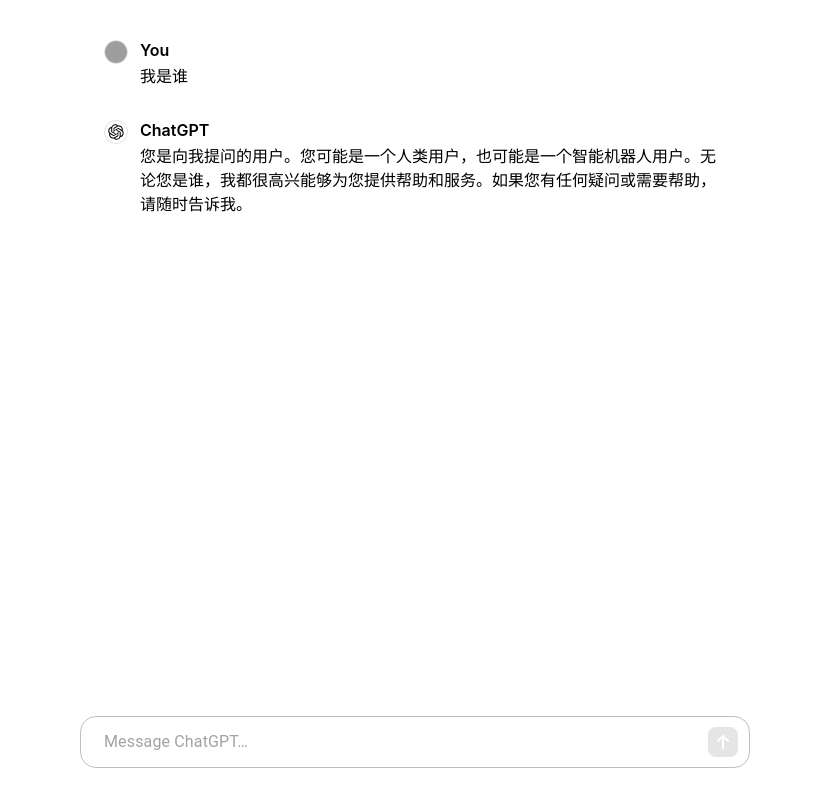
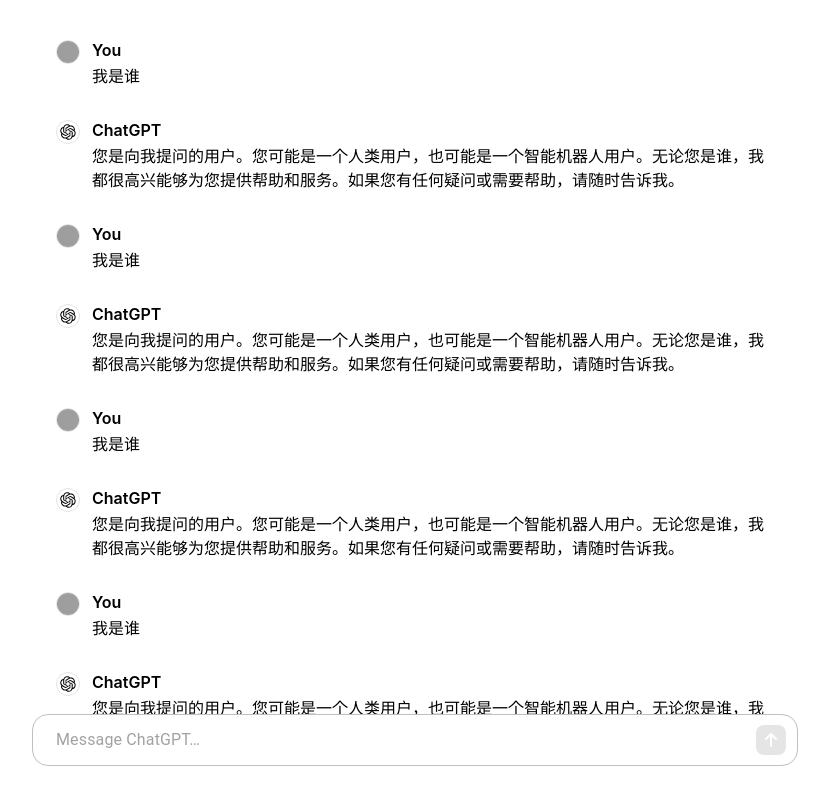
Before and after one commit to HokitChan/chat-gpt, a React (Create React App) app: page / in a window 1280 px wide. Shown: the whole page, without its empty margins (225-1054 px from the left). Built offline with nearby package versions, Linux system fonts and the light colour scheme; grey boxes are pictures that could not be loaded.

Commit message:
feat: 修改了App.tsx和FullWidthTextField.tsx文件，添加了新的聊天信息，并修复了文本字段组件的样式。

```diff
--- a/src/App.css
+++ b/src/App.css
@@ -8,12 +8,14 @@
     flex-direction: column;
     justify-content: space-between;
     align-content: center;
-    max-width: 670px;
-    min-height: 100vh;
+    max-width: 766px;
 
     .content {
+        max-width: 766px;
         padding: 24px;
         font-size: 16px;
+        overflow-y: scroll;
+        height: calc(100vh - 134px);
 
         .item {
             padding: 16px 0;
@@ -21,7 +23,7 @@
             .avatar {
                 display: flex;
 
-                .avatarWrap {
+                .avatar-wrap {
                     width: 24px;
                     height: 24px;
                     display: flex;
@@ -39,18 +41,34 @@
                     font-weight: 600;
                 }
             }
-            .innerText{
+
+            .inner-text {
                 line-height: 24px;
                 margin-left: 36px;
             }
         }
     }
-}
 
-.position-relative {
-    position: relative;
+    .bottom-bar {
+        position: relative;
+        padding-bottom: 34px;
+        background-color: white;
+
+    }
 }
 
 .text-white {
     color: white;
 }
+
+.animate-spin {
+    -webkit-animation: spin 1s linear infinite;
+    animation: spin 1s linear infinite;
+}
+
+@keyframes spin {
+    to {
+        -webkit-transform: rotate(1turn);
+        transform: rotate(1turn)
+    }
+}
--- a/src/App.tsx
+++ b/src/App.tsx
@@ -1,8 +1,6 @@
-import {useState, Fragment, useRef} from 'react';
+import {useState, useRef} from 'react';
 import './App.css';
 import FullWidthTextField from "./components/FullWidthTextField";
-import Box from '@mui/material/Box';
-import Grid from '@mui/material/Grid';
 import Container from '@mui/material/Container';
 
 interface Message {
@@ -26,6 +24,46 @@
         {
             "model": "openai/gpt-3.5-turbo",
             "messages": [
+                {
+                    "role": "user",
+                    "content": "我是谁"
+                },
+                {
+                    "role": "assistant",
+                    "content": "您是向我提问的用户。您可能是一个人类用户，也可能是一个智能机器人用户。无论您是谁，我都很高兴能够为您提供帮助和服务。如果您有任何疑问或需要帮助，请随时告诉我。"
+                },
+                {
+                    "role": "user",
+                    "content": "我是谁"
+                },
+                {
+                    "role": "assistant",
+                    "content": "您是向我提问的用户。您可能是一个人类用户，也可能是一个智能机器人用户。无论您是谁，我都很高兴能够为您提供帮助和服务。如果您有任何疑问或需要帮助，请随时告诉我。"
+                },
+                {
+                    "role": "user",
+                    "content": "我是谁"
+                },
+                {
+                    "role": "assistant",
+                    "content": "您是向我提问的用户。您可能是一个人类用户，也可能是一个智能机器人用户。无论您是谁，我都很高兴能够为您提供帮助和服务。如果您有任何疑问或需要帮助，请随时告诉我。"
+                },
+                {
+                    "role": "user",
+                    "content": "我是谁"
+                },
+                {
+                    "role": "assistant",
+                    "content": "您是向我提问的用户。您可能是一个人类用户，也可能是一个智能机器人用户。无论您是谁，我都很高兴能够为您提供帮助和服务。如果您有任何疑问或需要帮助，请随时告诉我。"
+                },
+                {
+                    "role": "user",
+                    "content": "我是谁"
+                },
+                {
+                    "role": "assistant",
+                    "content": "您是向我提问的用户。您可能是一个人类用户，也可能是一个智能机器人用户。无论您是谁，我都很高兴能够为您提供帮助和服务。如果您有任何疑问或需要帮助，请随时告诉我。"
+                },
                 {
                     "role": "user",
                     "content": "我是谁"
@@ -123,13 +161,13 @@
     const list = defaultParams.messages.map((item, index) => (
         <div key={index} className="item">
             {item.role === "user" ? (<div className="avatar">
-                <div className="avatarWrap">
+                <div className="avatar-wrap">
                     <img alt="User" referrerPolicy="no-referrer" loading="lazy" width="24" height="24" decoding="async"
                          src="https://lh3.googleusercontent.com/a/AGNmyxZ9M3HtcT3EoQC01SmTjLeddK15HtLp0kEoS4sAjg=s96-c"/>
                 </div>
                 <span>You</span>
             </div>) : (<div className="avatar">
-                <div className="avatarWrap">
+                <div className="avatar-wrap">
                     <svg width="16" height="16" viewBox="0 0 41 41" fill="none"
                          className="icon-sm" role="img">
                         <text x="-9999" y="-9999">ChatGPT</text>
@@ -140,19 +178,20 @@
                 </div>
                 <span>ChatGPT</span>
             </div>)}
-            <div className="innerText">{item.content}</div>
+            <div className="inner-text">{item.content}</div>
         </div>)
     );
     return (
-        <Container maxWidth="md">
             <div className="wrap">
                 <div className="content">{list}</div>
-                <FullWidthTextField
-                    ref={childRef}
-                    onValueChange={handleValueFromChild}
-                    isTyping={isTyping}/>
+                <div className="bottom-bar">
+                    <FullWidthTextField
+                        ref={childRef}
+                        onValueChange={handleValueFromChild}
+                        isTyping={isTyping}/>
+                </div>
+
             </div>
-        </Container>
     );
 }
 
--- a/src/components/FullWidthTextField.tsx
+++ b/src/components/FullWidthTextField.tsx
@@ -40,13 +40,7 @@
         }
     }
     return (
-        <Box
-            sx={{
-                maxWidth: "670px",
-                position: "relative",
-                paddingBottom:"32px"
-            }}
-        >
+        <Box>
             <TextField
                 fullWidth
                 placeholder="Message ChatGPT…"
@@ -64,10 +58,17 @@
                 sx={buttonStyles}
             >
                 {isTyping ? (
-                    <svg xmlns="http://www.w3.org/2000/svg" viewBox="0 0 16 16" fill="currentColor"
-                         className="h-2 w-2 text-token-text-primary" height="16" width="16">
-                        <path d="M0 2a2 2 0 0 1 2-2h12a2 2 0 0 1 2 2v12a2 2 0 0 1-2 2H2a2 2 0 0 1-2-2V2z"
-                              strokeWidth="0"></path>
+                    <svg stroke="white" fill="none" stroke-width="2" viewBox="0 0 24 24" stroke-linecap="round"
+                         stroke-linejoin="round" className="animate-spin text-center" height="16" width="16"
+                         xmlns="http://www.w3.org/2000/svg">
+                        <line x1="12" y1="2" x2="12" y2="6"></line>
+                        <line x1="12" y1="18" x2="12" y2="22"></line>
+                        <line x1="4.93" y1="4.93" x2="7.76" y2="7.76"></line>
+                        <line x1="16.24" y1="16.24" x2="19.07" y2="19.07"></line>
+                        <line x1="2" y1="12" x2="6" y2="12"></line>
+                        <line x1="18" y1="12" x2="22" y2="12"></line>
+                        <line x1="4.93" y1="19.07" x2="7.76" y2="16.24"></line>
+                        <line x1="16.24" y1="7.76" x2="19.07" y2="4.93"></line>
                     </svg>
                 ) : (
                     <svg width="24" height="24" viewBox="0 0 24 24" fill="none" className="text-white">
@@ -82,7 +83,6 @@
 
 const textFieldStyles = {
     width: "100%",
-    maxWidth: "670px",
     height: "52px",
     borderRadius: "16px",
     ".MuiInputBase-root": {
```
